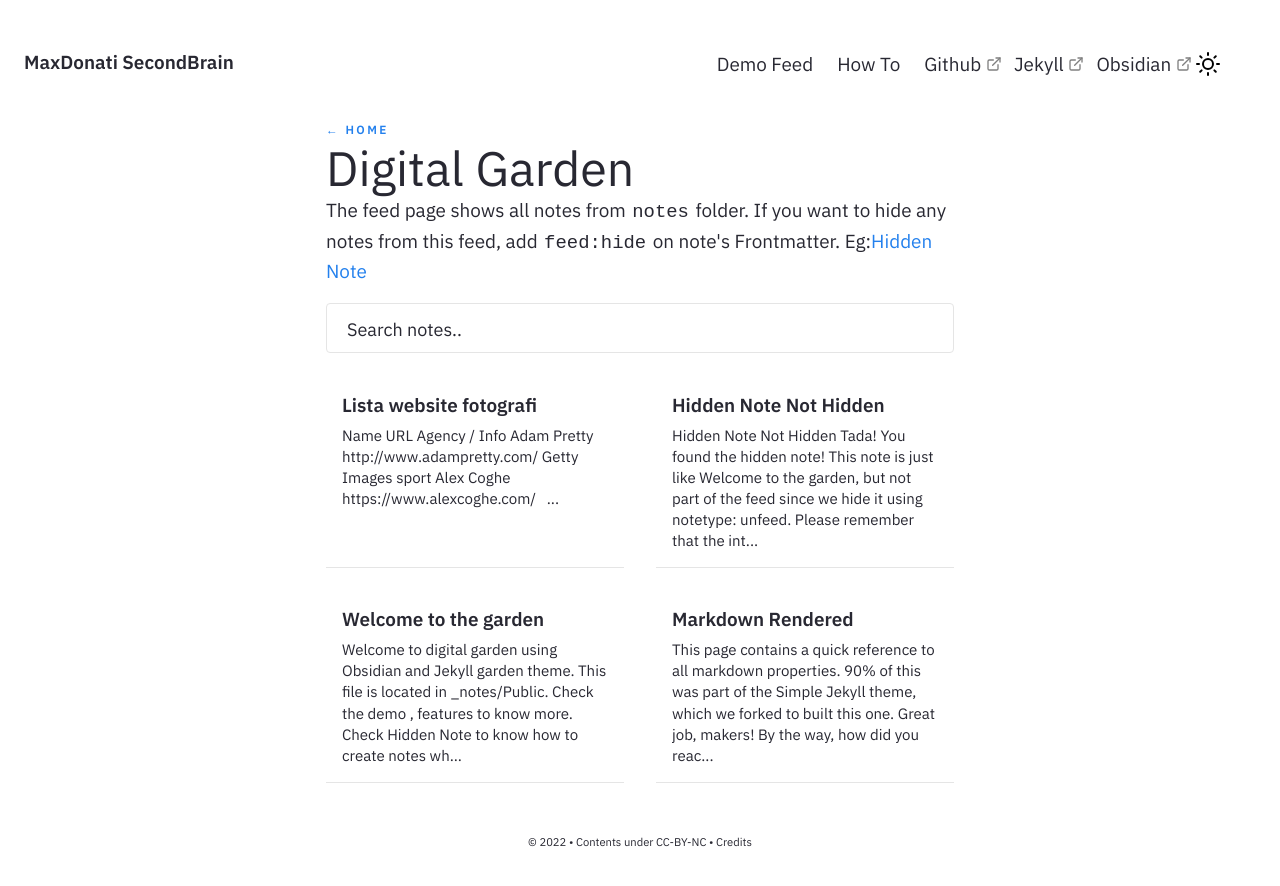
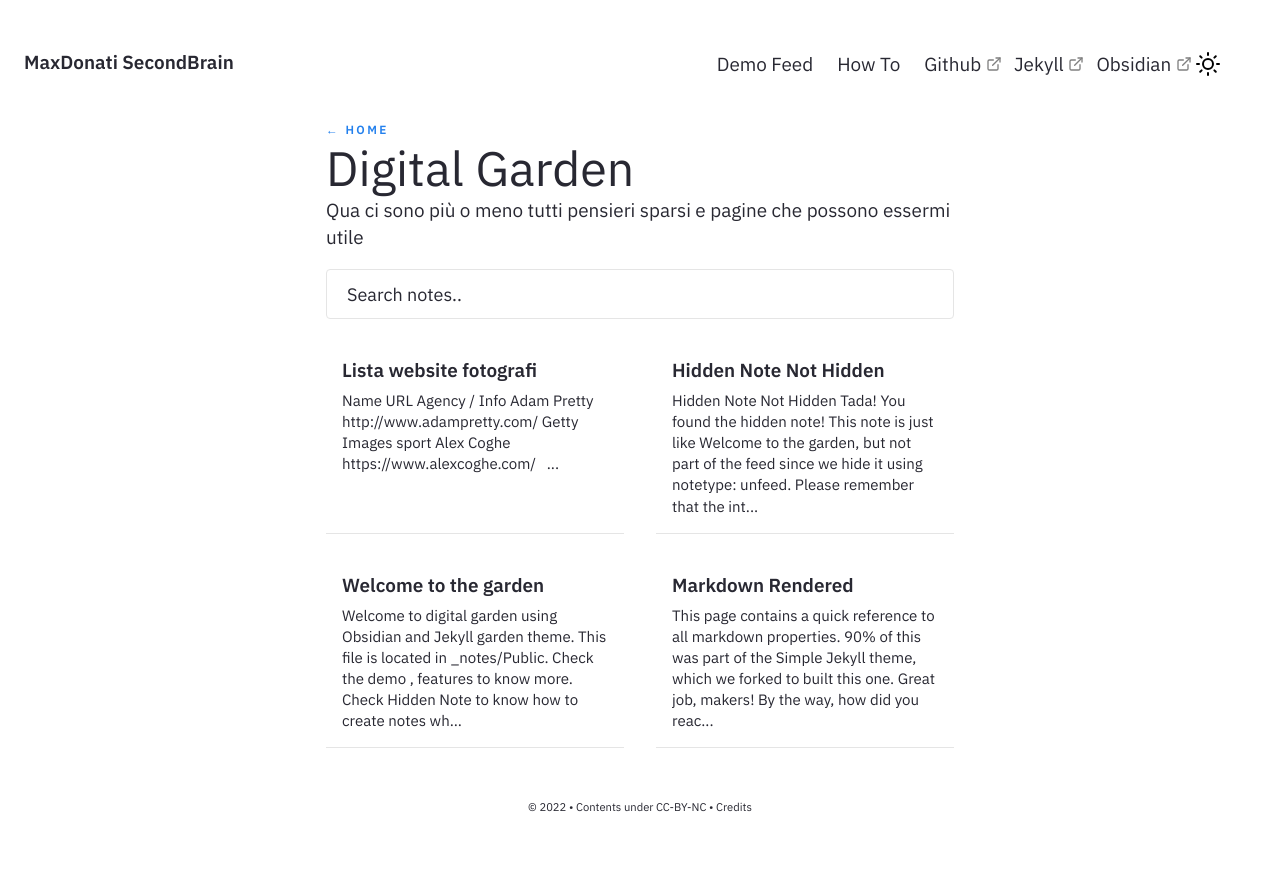
Before and after one commit to maxdonati79/brain.github.io, a Jekyll site: the page built from pages/notes.md, in a window 1280 px wide. Shown: the top 886 px of the page. Built offline with Jekyll 4.4.1, drawn with Linux system fonts in a browser that asks for light colours.

Commit message:
Update notes.md

```diff
--- a/pages/notes.md
+++ b/pages/notes.md
@@ -5,4 +5,4 @@ feedformat: card
 title: Digital Garden
 ---
 
-The feed page shows all notes from `notes` folder. If you want to hide any notes from this feed, add `feed:hide` on note's Frontmatter. Eg:[[Hidden Note]]
+Qua ci sono più o meno tutti pensieri sparsi e pagine che possono essermi utile
```
